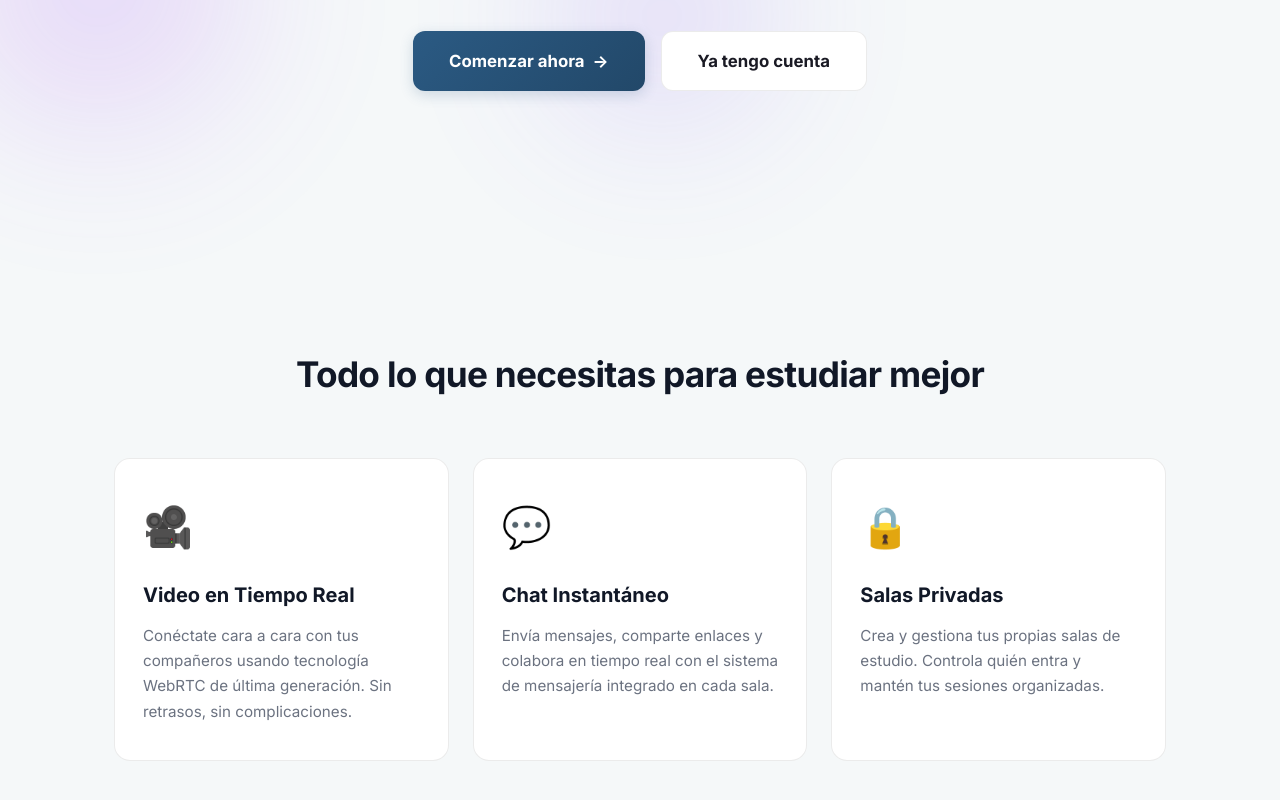
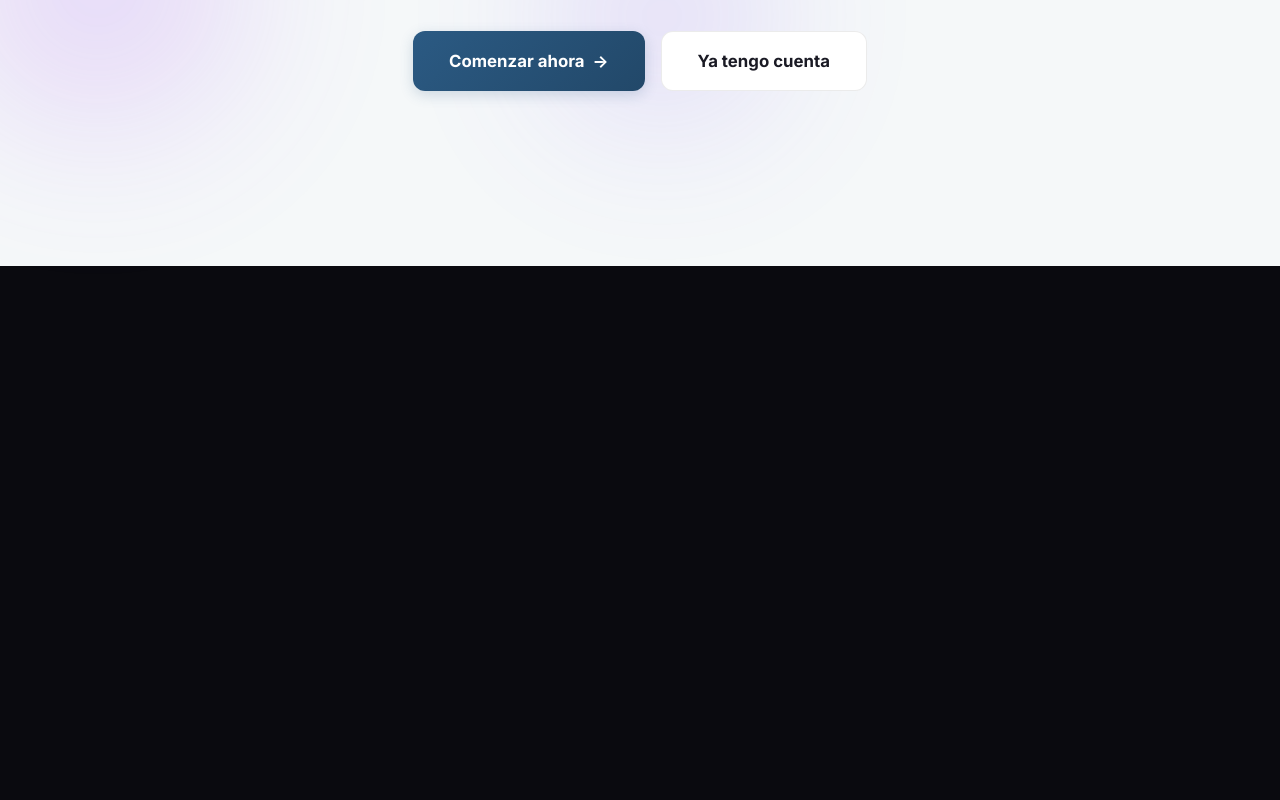
Before and after one commit to torvaldXD/miniproyecto2_frontend, a React (Vite) app: page / in a window 1280 px wide. Shown: the part 534-1334 px from the top of the page. After the commit the page ends 800 px from the top, so only its background shows below. Built offline with nearby package versions, Linux system fonts and the light colour scheme.

Commit message:
refactor: remove features section from home page

```diff
--- a/src/pages/Home.jsx
+++ b/src/pages/Home.jsx
@@ -1,29 +1,7 @@
 import { Link } from 'react-router-dom';
 import './Home.css';
 
-const features = [
-  {
-    id: 'video',
-    icon: '🎥',
-    title: 'Video en Tiempo Real',
-    description:
-      'Conéctate cara a cara con tus compañeros usando tecnología WebRTC de última generación. Sin retrasos, sin complicaciones.',
-  },
-  {
-    id: 'chat',
-    icon: '💬',
-    title: 'Chat Instantáneo',
-    description:
-      'Envía mensajes, comparte enlaces y colabora en tiempo real con el sistema de mensajería integrado en cada sala.',
-  },
-  {
-    id: 'rooms',
-    icon: '🔒',
-    title: 'Salas Privadas',
-    description:
-      'Crea y gestiona tus propias salas de estudio. Controla quién entra y mantén tus sesiones organizadas.',
-  },
-];
+
 
 export default function Home() {
   return (
@@ -66,30 +44,7 @@ export default function Home() {
         </div>
       </section>
 
-      {/* Features Section */}
-      <section className="features" aria-labelledby="features-heading">
-        <h2 id="features-heading" className="features__heading">
-          Todo lo que necesitas para estudiar mejor
-        </h2>
-        <div className="features__grid" role="list">
-          {features.map((feature) => (
-            <article
-              key={feature.id}
-              className="feature-card"
-              role="listitem"
-              aria-labelledby={`feature-${feature.id}-title`}
-            >
-              <div className="feature-card__icon" aria-hidden="true">
-                {feature.icon}
-              </div>
-              <h3 id={`feature-${feature.id}-title`} className="feature-card__title">
-                {feature.title}
-              </h3>
-              <p className="feature-card__description">{feature.description}</p>
-            </article>
-          ))}
-        </div>
-      </section>
+
     </div>
   );
 }
```
